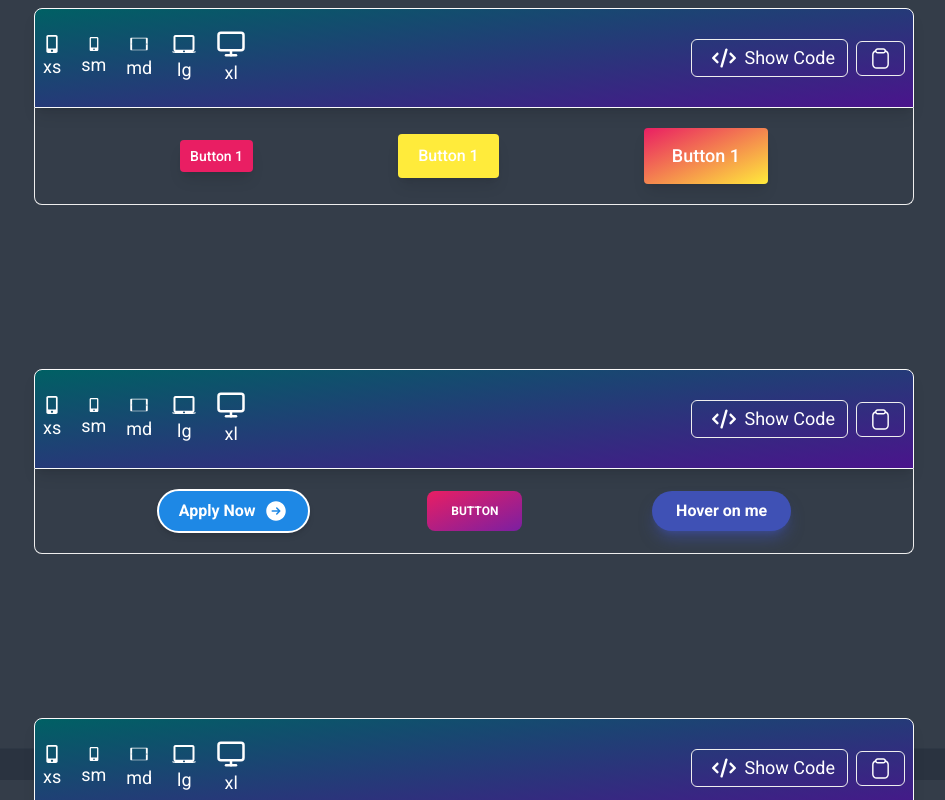
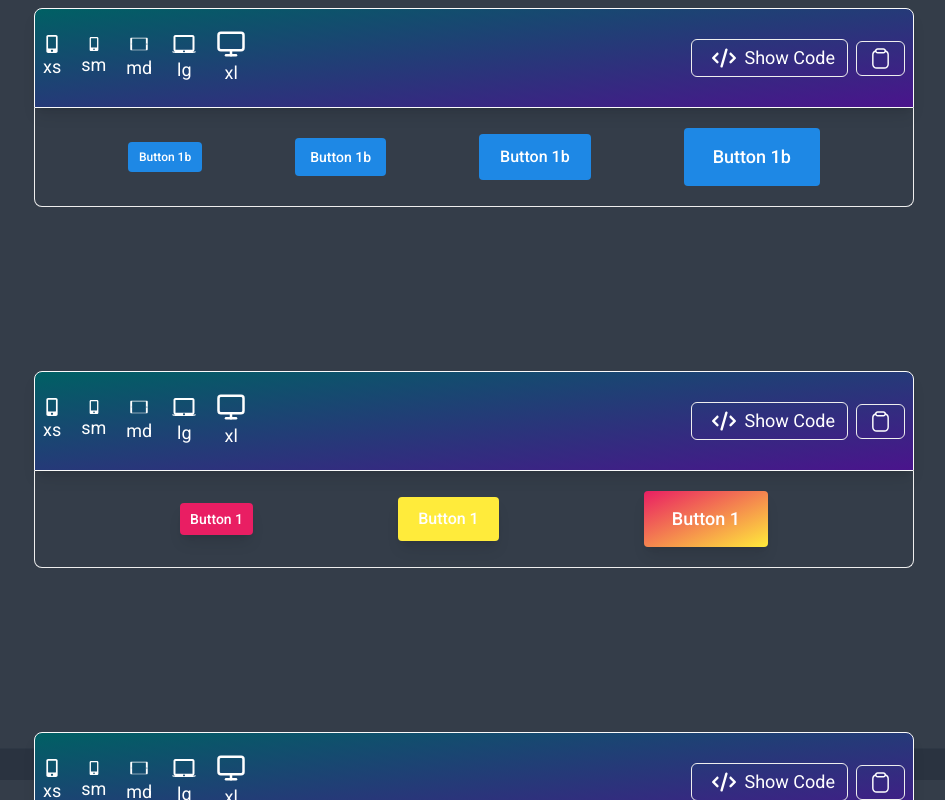
Before and after one commit to akash-khan-311/softui, a React (Vite) app: page /components/button in a window 1280 px wide. Shown: the part 1620-2420 px from the top of the page, without its empty margins (294-1239 px from the left). Built offline with nearby package versions, Linux system fonts and the light colour scheme.

Commit message:
another button added with effect

```diff
--- a/src/UIcomponents/Button/Button.jsx
+++ b/src/UIcomponents/Button/Button.jsx
@@ -5,6 +5,7 @@ import Button12 from "../../components/App/Buttons/Button12";
 import Button13 from "../../components/App/Buttons/Button13";
 import Button14 from "../../components/App/Buttons/Button14";
 import Button15 from "../../components/App/Buttons/Button15";
+import Button16 from "../../components/App/Buttons/Button16";
 
 
 import Button2 from "../../components/App/Buttons/Button2";
@@ -24,6 +25,7 @@ const Button = () => {
       <Button2 />
       <Button13 />
       <Button15 />
+      <Button16 />
       <Button14 />
       <Button3 />
       <Button4 />
--- /dev/null
+++ b/src/components/App/Buttons/Button16.jsx
@@ -0,0 +1,42 @@
+import CodeBox from "../../../Shared/CodeBox/CodeBox";
+
+const Button16 = () => {
+    return(
+        <>
+             <CodeBox stringCode={`{/* :EXTRA SMALL BUTTON 1b */}
+<button type="button" className="relative inline-flex items-center px-2.5 py-1.5 rounded border border-transparent bg-blue-600 text-xs text-white font-medium transition-all duration-200 hover:bg-blue-800 active:translate-y-[1px]">Button 1b</button>
+{/* :SMALL BUTTON 1b */}
+<button type="button" className="relative inline-flex items-center px-3.5 py-2 rounded border border-transparent bg-blue-600 text-sm text-white font-medium transition-all duration-200 hover:bg-blue-800 active:translate-y-[2px]">Button 1b</button>
+{/* :MEDIUM BUTTON 1b */}
+<button type="button" className="relative inline-flex items-center px-5 py-2.5 rounded border border-transparent bg-blue-600 text-base text-white font-medium transition-all duration-200 hover:bg-blue-800 active:translate-y-[3px]">Button 1b</button>
+{/* :BIG BUTTON 1b */}
+<button type="button" className="relative inline-flex items-center px-7 py-3.5 rounded border border-transparent bg-blue-600 text-lg text-white font-medium transition-all duration-200 hover:bg-blue-800 active:translate-y-[4px]">Button 1</button>`}>
+                 <div className="flex justify-evenly flex-wrap items-center gap-5">
+                    {/* :EXTRA SMALL BUTTON 1b */}
+      <button type="button" className="relative inline-flex items-center px-2.5 py-1.5 rounded border border-transparent bg-blue-600 text-xs text-white font-medium transition-all duration-200 hover:bg-blue-800 active:translate-y-[1px]">
+        Button 1b
+      </button>
+
+
+      {/* :SMALL BUTTON 1b */}
+      <button type="button" className="relative inline-flex items-center px-3.5 py-2 rounded border border-transparent bg-blue-600 text-sm text-white font-medium transition-all duration-200 hover:bg-blue-800 active:translate-y-[2px]">
+        Button 1b
+      </button>
+
+
+      {/* :MEDIUM BUTTON 1b */}
+      <button type="button" className="relative inline-flex items-center px-5 py-2.5 rounded border border-transparent bg-blue-600 text-base text-white font-medium transition-all duration-200 hover:bg-blue-800 active:translate-y-[3px]">
+        Button 1b
+      </button>
+
+
+      {/* :BIG BUTTON 1b */}
+      <button type="button" className="relative inline-flex items-center px-7 py-3.5 rounded border border-transparent bg-blue-600 text-lg text-white font-medium transition-all duration-200 hover:bg-blue-800 active:translate-y-[4px]">
+        Button 1b
+      </button>
+                 </div>
+             </CodeBox>
+        </>
+    )
+}
+export default Button16;
```
